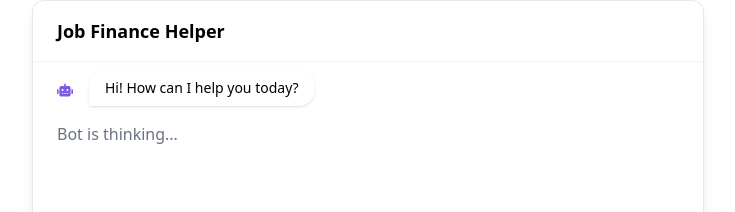
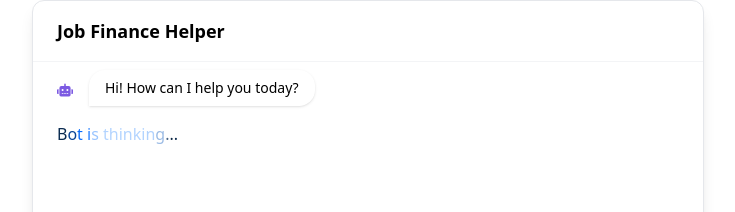
Before and after one commit to Ben-BigChange/hackathon2025UI, a React (Vite) app: page / in a window 1280 px wide. Both pictures are taken after a click on the button 939 px from the left and 682 px from the top of the page. Shown: the part 80-292 px from the top of the page, without its empty margins (272-1007 px from the left). Built offline with nearby package versions, Linux system fonts and the light colour scheme; no server answers.

Commit message:
add ripple

```diff
--- a/src/components/ChatMessages.tsx
+++ b/src/components/ChatMessages.tsx
@@ -23,8 +23,18 @@ const ChatMessages: React.FC<ChatMessagesProps> = ({
       <ChatMessage key={idx} sender={msg.sender} text={msg.text} />
     ))}
     {isThinking && (
-      <div className="flex items-center text-gray-500 m-2">
-        <span>Bot is thinking...</span>
+      <div className="flex items-center m-2">
+        <span className="typing-indicator">
+          {"Bot is thinking...".split("").map((char, i) => (
+            <span
+              key={i}
+              className="typing-char"
+              style={{ animationDelay: `${i * 0.07}s` }}
+            >
+              {char === " " ? "\u00A0" : char}
+            </span>
+          ))}
+        </span>
       </div>
     )}
     <div ref={messagesEndRef} />
--- a/src/index.css
+++ b/src/index.css
@@ -1,3 +1,34 @@
 @import "tailwindcss";
 
-/* Custom styles can go below */
+:root {
+  --brand-blue: #086DFF;
+}
+
+a {
+  color: var(--brand-blue);
+}
+
+.typing-indicator {
+  display: inline-block;
+}
+
+.typing-char {
+  display: inline-block;
+  color: #b3d4ff;
+  animation: ripple-color 1.2s cubic-bezier(0.4, 0, 0.2, 1) infinite;
+}
+
+@keyframes ripple-color {
+  0%, 100% {
+    color: #b3d4ff;
+  }
+  20% {
+    color: #086DFF;
+  }
+  40% {
+    color: #0B2642;
+  }
+  60% {
+    color: #b3d4ff;
+  }
+}
```
